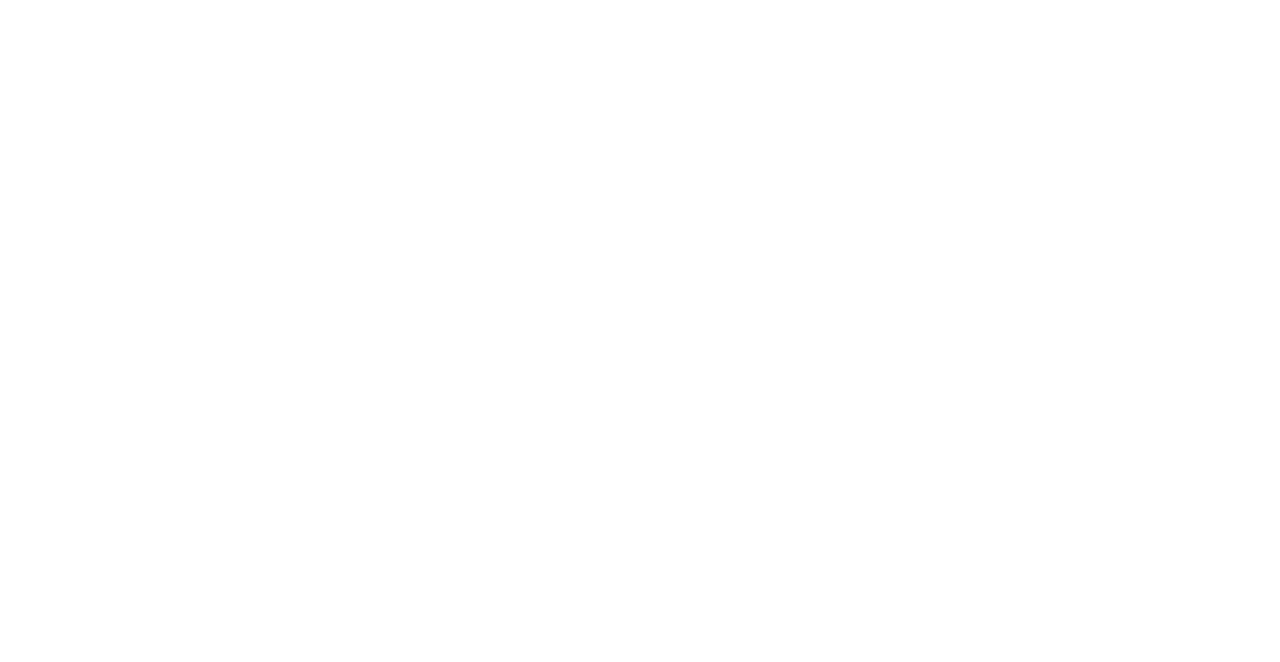
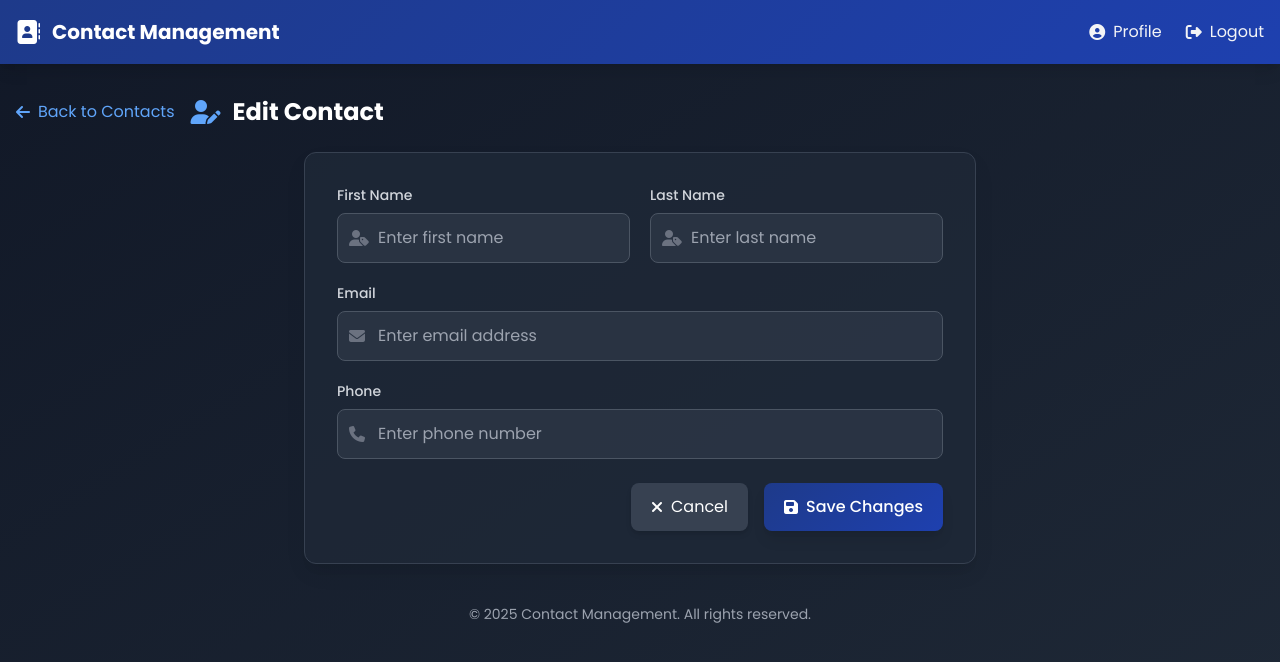
Before and after one commit to Framzy/React-Contact-Management-Frontend, a React (Vite) app: page /dashboard/contacts/1/edit in a window 1280 px wide. Before the commit this address had no page. Shown: the top 662 px of the page. Built offline with nearby package versions, Linux system fonts and the light colour scheme; no server answers.

Commit message:
Create edit page for contact and function edit contact

```diff
--- a/src/components/Contact/ContactEdit.jsx
+++ b/src/components/Contact/ContactEdit.jsx
@@ -0,0 +1,192 @@
+import { Link, useNavigate, useParams } from "react-router";
+import { contactDetail, contactEdit } from "../../lib/api/ContactApi";
+import { useEffectOnce, useLocalStorage } from "react-use";
+import { useState } from "react";
+import { alertError, alertSuccess } from "../../lib/alert";
+
+export default function ContactEdit() {
+  const [token, _] = useLocalStorage("token", "");
+  const { id } = useParams();
+  const [first_name, setFirstName] = useState("");
+  const [last_name, setLastName] = useState("");
+  const [email, setEmail] = useState("");
+  const [phone, setPhone] = useState("");
+  const navigate = useNavigate();
+
+  async function fetchContact() {
+    const response = await contactDetail(token, id);
+
+    const responseBody = await response.json();
+
+    if (response.status === 200) {
+      setFirstName(responseBody.data.first_name);
+      setLastName(responseBody.data.last_name);
+      setEmail(responseBody.data.email);
+      setPhone(responseBody.data.phone);
+    } else if (response.status === 500) {
+      console.log("Internal server error");
+    } else {
+      console.log(responseBody.errors);
+    }
+  }
+
+  useEffectOnce(() => {
+    fetchContact().then(() => console.log("success"));
+  });
+
+  async function handleSubmit(e) {
+    e.preventDefault();
+
+    const response = await contactEdit(token, {
+      id,
+      first_name,
+      last_name,
+      email,
+      phone,
+    });
+
+    const responseBody = await response.json();
+    console.log(responseBody);
+
+    if (response.status === 200) {
+      await alertSuccess("Contact updated successfully");
+      await navigate("/dashboard/contacts");
+    } else if (response.status === 500) {
+      await alertError("Internal server error");
+    } else {
+      await alertError(responseBody.errors);
+    }
+  }
+
+  return (
+    <>
+      <div>
+        <div className="flex items-center mb-6">
+          <Link
+            to="/dashboard/contacts"
+            className="text-blue-400 hover:text-blue-300 mr-4 flex items-center transition-colors duration-200"
+          >
+            <i className="fas fa-arrow-left mr-2" /> Back to Contacts
+          </Link>
+          <h1 className="text-2xl font-bold text-white flex items-center">
+            <i className="fas fa-user-edit text-blue-400 mr-3" /> Edit Contact
+          </h1>
+        </div>
+        <div className="bg-gray-800 bg-opacity-80 rounded-xl shadow-custom border border-gray-700 overflow-hidden max-w-2xl mx-auto animate-fade-in">
+          <div className="p-8">
+            <form onSubmit={handleSubmit}>
+              <div className="grid grid-cols-1 md:grid-cols-2 gap-5 mb-5">
+                <div>
+                  <label
+                    htmlFor="first_name"
+                    className="block text-gray-300 text-sm font-medium mb-2"
+                  >
+                    First Name
+                  </label>
+                  <div className="relative">
+                    <div className="absolute inset-y-0 left-0 pl-3 flex items-center pointer-events-none">
+                      <i className="fas fa-user-tag text-gray-500" />
+                    </div>
+                    <input
+                      type="text"
+                      id="first_name"
+                      name="first_name"
+                      className="w-full pl-10 pr-3 py-3 bg-gray-700 bg-opacity-50 border border-gray-600 text-white rounded-lg focus:outline-none focus:ring-2 focus:ring-blue-500 focus:border-blue-500 transition-all duration-200"
+                      placeholder="Enter first name"
+                      required
+                      value={first_name}
+                      onChange={(e) => setFirstName(e.target.value)}
+                    />
+                  </div>
+                </div>
+                <div>
+                  <label
+                    htmlFor="last_name"
+                    className="block text-gray-300 text-sm font-medium mb-2"
+                  >
+                    Last Name
+                  </label>
+                  <div className="relative">
+                    <div className="absolute inset-y-0 left-0 pl-3 flex items-center pointer-events-none">
+                      <i className="fas fa-user-tag text-gray-500" />
+                    </div>
+                    <input
+                      type="text"
+                      id="last_name"
+                      name="last_name"
+                      className="w-full pl-10 pr-3 py-3 bg-gray-700 bg-opacity-50 border border-gray-600 text-white rounded-lg focus:outline-none focus:ring-2 focus:ring-blue-500 focus:border-blue-500 transition-all duration-200"
+                      placeholder="Enter last name"
+                      required
+                      value={last_name}
+                      onChange={(e) => setLastName(e.target.value)}
+                    />
+                  </div>
+                </div>
+              </div>
+              <div className="mb-5">
+                <label
+                  htmlFor="email"
+                  className="block text-gray-300 text-sm font-medium mb-2"
+                >
+                  Email
+                </label>
+                <div className="relative">
+                  <div className="absolute inset-y-0 left-0 pl-3 flex items-center pointer-events-none">
+                    <i className="fas fa-envelope text-gray-500" />
+                  </div>
+                  <input
+                    type="email"
+                    id="email"
+                    name="email"
+                    className="w-full pl-10 pr-3 py-3 bg-gray-700 bg-opacity-50 border border-gray-600 text-white rounded-lg focus:outline-none focus:ring-2 focus:ring-blue-500 focus:border-blue-500 transition-all duration-200"
+                    placeholder="Enter email address"
+                    required
+                    value={email}
+                    onChange={(e) => setEmail(e.target.value)}
+                  />
+                </div>
+              </div>
+              <div className="mb-6">
+                <label
+                  htmlFor="phone"
+                  className="block text-gray-300 text-sm font-medium mb-2"
+                >
+                  Phone
+                </label>
+                <div className="relative">
+                  <div className="absolute inset-y-0 left-0 pl-3 flex items-center pointer-events-none">
+                    <i className="fas fa-phone text-gray-500" />
+                  </div>
+                  <input
+                    type="tel"
+                    id="phone"
+                    name="phone"
+                    className="w-full pl-10 pr-3 py-3 bg-gray-700 bg-opacity-50 border border-gray-600 text-white rounded-lg focus:outline-none focus:ring-2 focus:ring-blue-500 focus:border-blue-500 transition-all duration-200"
+                    placeholder="Enter phone number"
+                    required
+                    value={phone}
+                    onChange={(e) => setPhone(e.target.value)}
+                  />
+                </div>
+              </div>
+              <div className="flex justify-end space-x-4">
+                <Link
+                  to="/dashboard/contacts"
+                  className="px-5 py-3 bg-gray-700 text-white rounded-lg hover:bg-gray-600 focus:outline-none focus:ring-2 focus:ring-gray-500 focus:ring-offset-2 focus:ring-offset-gray-800 transition-all duration-200 flex items-center shadow-md"
+                >
+                  <i className="fas fa-times mr-2" /> Cancel
+                </Link>
+                <button
+                  type="submit"
+                  className="px-5 py-3 bg-gradient text-white rounded-lg hover:opacity-90 focus:outline-none focus:ring-2 focus:ring-blue-500 focus:ring-offset-2 focus:ring-offset-gray-800 transition-all duration-200 font-medium shadow-lg transform hover:-translate-y-0.5 flex items-center"
+                >
+                  <i className="fas fa-save mr-2" /> Save Changes
+                </button>
+              </div>
+            </form>
+          </div>
+        </div>
+      </div>
+    </>
+  );
+}
--- a/src/lib/api/ContactApi.js
+++ b/src/lib/api/ContactApi.js
@@ -18,11 +18,11 @@
   });
 };
 
-export const contactUpdate = async (
+export const contactEdit = async (
   token,
-  { first_name, last_name, email, phone }
+  { id, first_name, last_name, email, phone }
 ) => {
-  return await fetch(`${import.meta.env.VITE_API_PATH}/contacts/:id`, {
+  return await fetch(`${import.meta.env.VITE_API_PATH}/contacts/${id}`, {
     method: "PUT",
     headers: {
       "Content-Type": "application/json",
@@ -42,7 +42,16 @@
   return await fetch(`${import.meta.env.VITE_API_PATH}/contacts/${id}`, {
     method: "DELETE",
     headers: {
-      "Content-Type": "application/json",
+      Accept: "application/json",
+      Authorization: token,
+    },
+  });
+};
+
+export const contactDetail = async (token, id) => {
+  return await fetch(`${import.meta.env.VITE_API_PATH}/contacts/${id}`, {
+    method: "GET",
+    headers: {
       Accept: "application/json",
       Authorization: token,
     },
--- a/src/main.jsx
+++ b/src/main.jsx
@@ -8,6 +8,7 @@
 import UserProfile from "./components/User/UserProfile";
 import ContactCreate from "./components/Contact/ContactCreate";
 import ContactList from "./components/Contact/ContactList";
+import ContactEdit from "./components/Contact/ContactEdit";
 
 createRoot(document.getElementById("root")).render(
   <StrictMode>
@@ -24,6 +25,7 @@
           <Route path="contacts">
             <Route index element={<ContactList />} />
             <Route path="create" element={<ContactCreate />} />
+            <Route path=":id/edit" element={<ContactEdit />} />
           </Route>
         </Route>
       </Routes>
```
